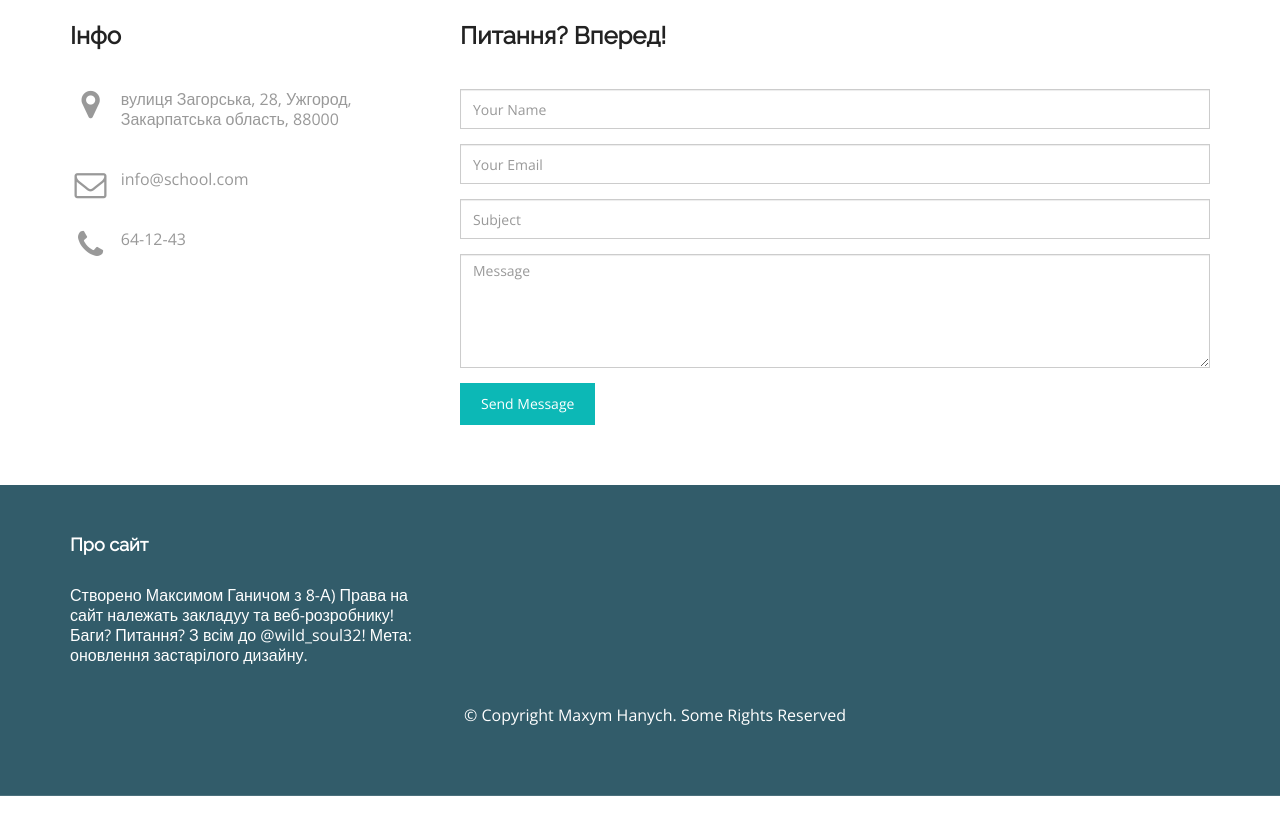
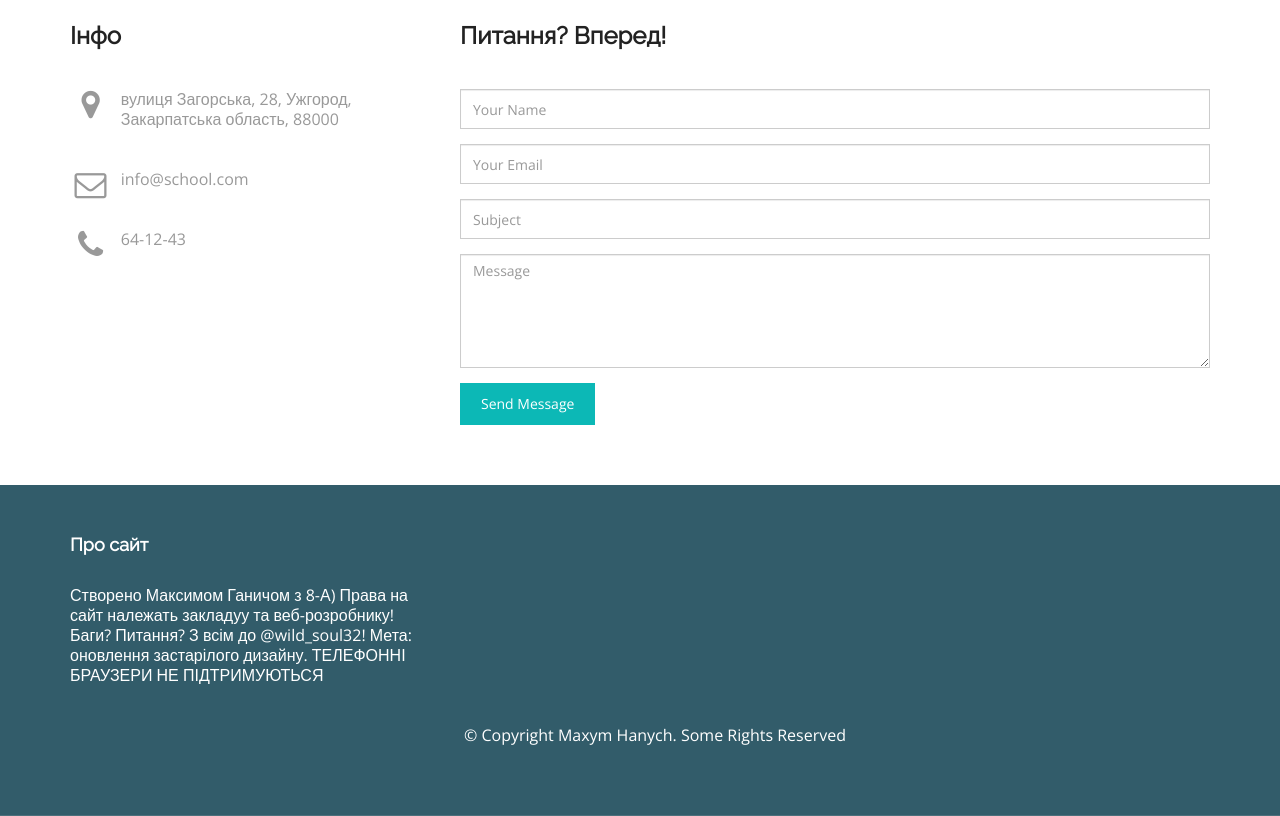
Before and after one commit to schoollyceum/uz.ua, a plain HTML site: page index.html in a window 1280 px wide. Shown: the part 2871-3687 px from the top of the page. Drawn offline with nearby package versions, Linux system fonts and the light colour scheme; a web font is replaced by a local one.

Commit message:
Update index.html

```diff
--- a/index.html
+++ b/index.html
@@ -317,7 +317,7 @@
               <h4 class="white no-padding">Про сайт</h4>
             </div>
             <div class="info-sec">
-              <p>Створено Максимом Ганичом з 8-А) Права на сайт належать закладуу та веб-розробнику! Баги? Питання? З всім до @wild_soul32! Мета: оновлення застарілого дизайну. </p>
+              <p>Створено Максимом Ганичом з 8-А) Права на сайт належать закладуу та веб-розробнику! Баги? Питання? З всім до @wild_soul32! Мета: оновлення застарілого дизайну. ТЕЛЕФОННІ БРАУЗЕРИ НЕ ПІДТРИМУЮТЬСЯ </p>
 
         </div>
       </div>
```
